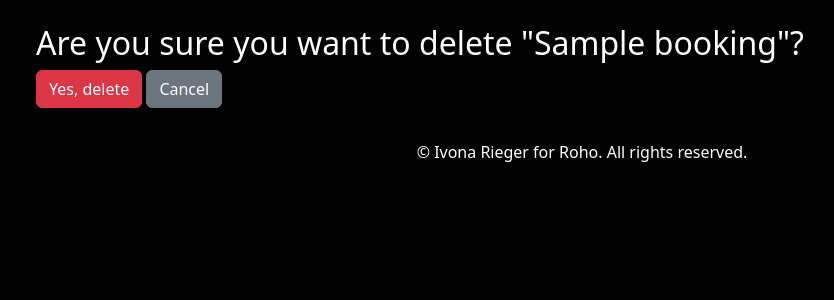
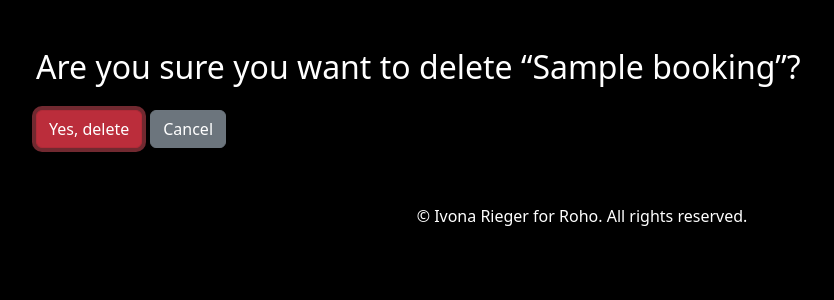
Before and after one commit to Ivrigy/roho_app, a Django app: page /delete-booking/1/ in a window 1280 px wide. Shown: the part 76-376 px from the top of the page, without its empty margins (58-892 px from the left). Run offline with Django 5.2, Linux system fonts and the light colour scheme; a user stored in the database is signed in; tables that the repository leaves empty hold one stand-in row (values such as "Sample post").

Commit message:
fix(delete-confirm): add page title, semantic section/heading, and keep POST-only destructive action

```diff
--- a/bookings/templates/bookings/confirm_delete.html
+++ b/bookings/templates/bookings/confirm_delete.html
@@ -1,13 +1,21 @@
 {% extends "base.html" %}
+
+{% block title %}Delete booking – Roho{% endblock %}
+
 {% block content %}
+<section class="container text-white my-5" aria-labelledby="confirm-delete-heading">
+  <h2 id="confirm-delete-heading" class="mb-4">
+    Are you sure you want to delete “{{ booking.event_name }}”?
+  </h2>
 
-<div class="container text-white">
-    <h2>Are you sure you want to delete "{{ booking.event_name }}"?</h2>
-    <form method="POST">
-        {% csrf_token %}
-        <button type="submit" class="btn btn-danger">Yes, delete</button>
-        <a href="{% url 'my_bookings' %}" class="btn btn-secondary">Cancel</a>
-    </form>
-</div>
-
+  <form method="post" class="d-flex gap-2">
+    {% csrf_token %}
+    <button type="submit" class="btn btn-danger" autofocus>
+      Yes, delete
+    </button>
+    <a href="{% url 'my_bookings' %}" class="btn btn-secondary">
+      Cancel
+    </a>
+  </form>
+</section>
 {% endblock %}
```
